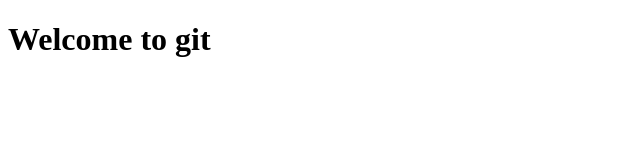
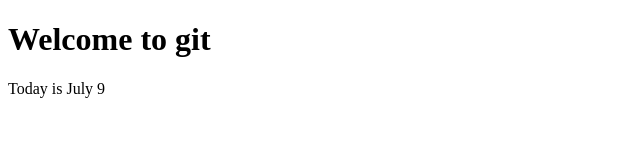
Before and after one commit to Nosawkid/GitBasics, a plain HTML site: page index.html in a window 1280 px wide. Shown: the whole page, without its empty margins (0-640 px from the left). Drawn offline with Linux system fonts and the light colour scheme.

Commit message:
Changed Index

```diff
--- a/index.html
+++ b/index.html
@@ -7,5 +7,6 @@
   </head>
   <body>
     <h1>Welcome to git</h1>
+    <p>Today is July 9</p>
   </body>
 </html>
```
Also changed, not shown: 1 other file.
